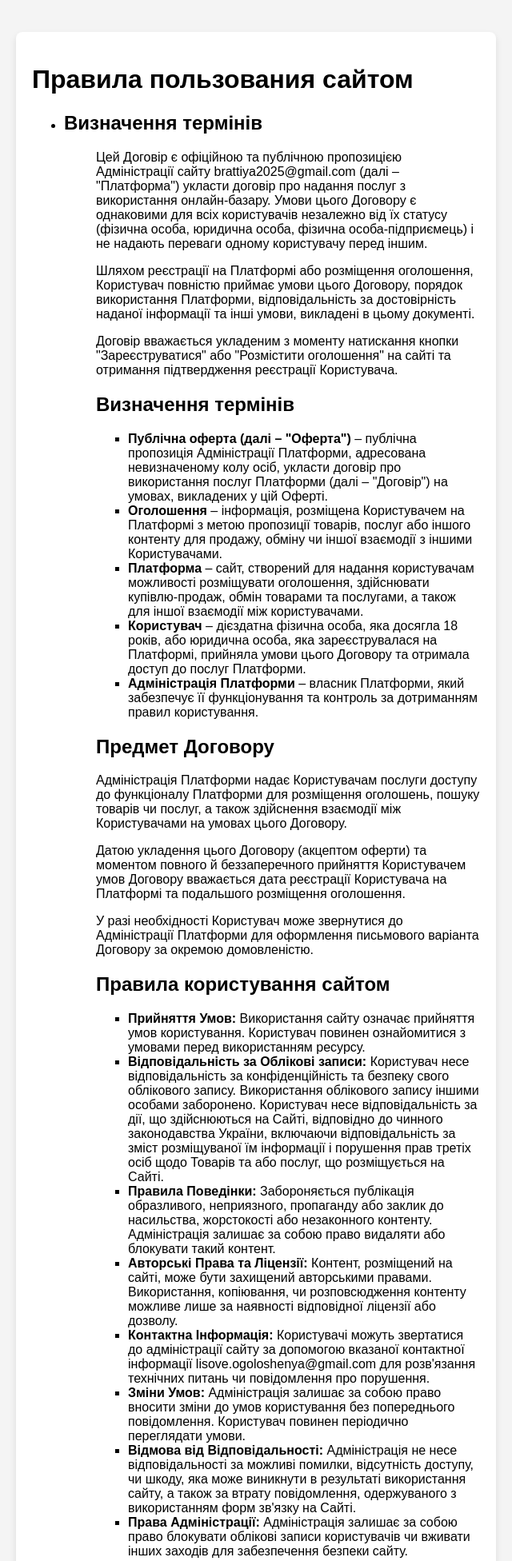
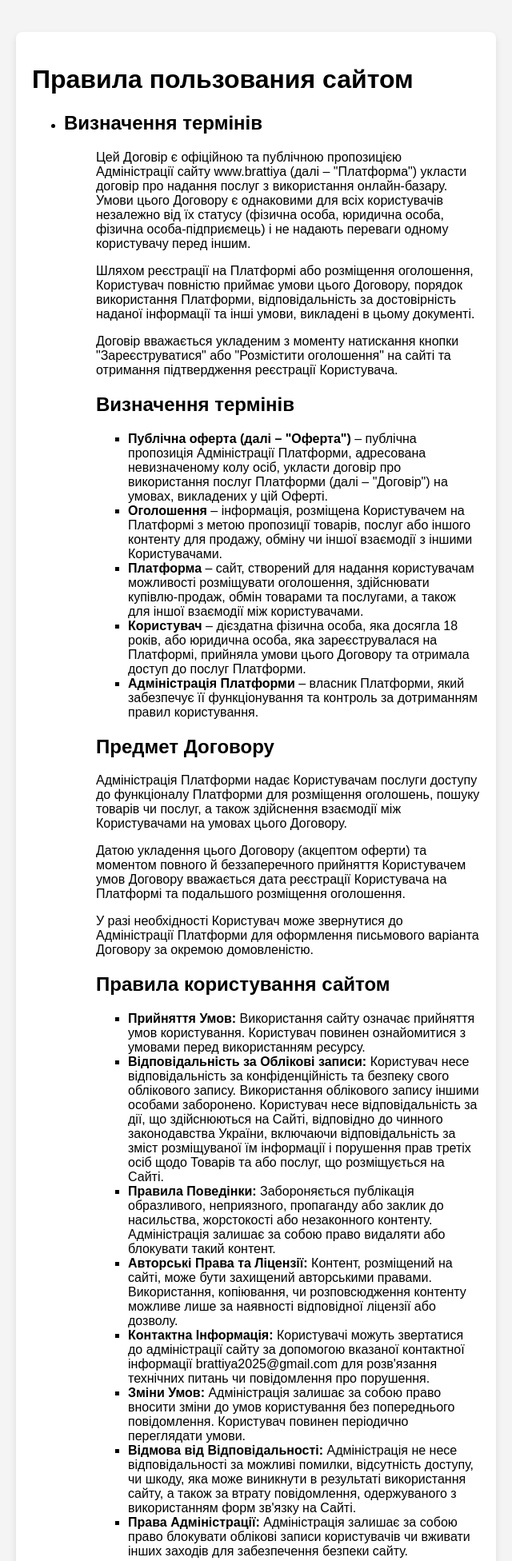
Before and after one commit to gorohfndrew/myproject, a Django app: page /ads/rules/ in a window 1280 px wide. Shown: the part 775-2727 px from the top of the page at 80% size, without its empty margins (320-960 px from the left). Run offline with Django 5.2, Linux system fonts and the light colour scheme; data that the repository does not hold is empty.

Commit message:
Сообщение коммита

```diff
--- a/ads/templates/ads/ads_list.html
+++ b/ads/templates/ads/ads_list.html
@@ -197,7 +197,7 @@
     {% endif %}
 
     <!-- Навигационные кнопки -->
-    <a href="{% url 'ads:site_rules' %}" class="btn">Правила сайт</a>
+    <a href="{% url 'ads:categories' %}"class="btn">Категорії</a>
     <a href="{% url 'ads:add_ad' %}" class="add-ad-btn">Додати оголошення</a>
 
     {% if user.is_authenticated %}
--- a/ads/templates/ads/rules.html
+++ b/ads/templates/ads/rules.html
@@ -8,7 +8,7 @@
         <ul>
             <li>  <h2>Визначення термінів</h2>
                 <ul>
-                    <p>Цей Договір є офіційною та публічною пропозицією Адміністрації сайту brattiya2025@gmail.com (далі – "Платформа") укласти договір про надання послуг з використання онлайн-базару. Умови цього Договору є однаковими для всіх користувачів незалежно від їх статусу (фізична особа, юридична особа, фізична особа-підприємець) і не надають переваги одному користувачу перед іншим.</p>
+                    <p>Цей Договір є офіційною та публічною пропозицією Адміністрації сайту www.brattiya (далі – "Платформа") укласти договір про надання послуг з використання онлайн-базару. Умови цього Договору є однаковими для всіх користувачів незалежно від їх статусу (фізична особа, юридична особа, фізична особа-підприємець) і не надають переваги одному користувачу перед іншим.</p>
 
                     <p>Шляхом реєстрації на Платформі або розміщення оголошення, Користувач повністю приймає умови цього Договору, порядок використання Платформи, відповідальність за достовірність наданої інформації та інші умови, викладені в цьому документі.</p>
 
@@ -35,7 +35,7 @@
         <li><strong>Відповідальність за Облікові записи:</strong> Користувач несе відповідальність за конфіденційність та безпеку свого облікового запису. Використання облікового запису іншими особами заборонено. Користувач несе відповідальність за дії, що здійснюються на Сайті, відповідно до чинного законодавства України, включаючи відповідальність за зміст розміщуваної їм інформації і порушення прав третіх осіб щодо Товарів та або послуг, що розміщується на Сайті.</li>
         <li><strong>Правила Поведінки:</strong> Забороняється публікація образливого, неприязного, пропаганду або заклик до насильства, жорстокості або незаконного контенту. Адміністрація залишає за собою право видаляти або блокувати такий контент.</li>
         <li><strong>Авторські Права та Ліцензії:</strong> Контент, розміщений на сайті, може бути захищений авторськими правами. Використання, копіювання, чи розповсюдження контенту можливе лише за наявності відповідної ліцензії або дозволу.</li>
-        <li><strong>Контактна Інформація:</strong> Користувачі можуть звертатися до адміністрації сайту за допомогою вказаної контактної інформації lisove.ogoloshenya@gmail.com для розв'язання технічних питань чи повідомлення про порушення.</li>
+        <li><strong>Контактна Інформація:</strong> Користувачі можуть звертатися до адміністрації сайту за допомогою вказаної контактної інформації brattiya2025@gmail.com для розв'язання технічних питань чи повідомлення про порушення.</li>
         <li><strong>Зміни Умов:</strong> Адміністрація залишає за собою право вносити зміни до умов користування без попереднього повідомлення. Користувач повинен періодично переглядати умови.</li>
         <li><strong>Відмова від Відповідальності:</strong> Адміністрація не несе відповідальності за можливі помилки, відсутність доступу, чи шкоду, яка може виникнути в результаті використання сайту, а також за втрату повідомлення, одержуваного з використанням форм зв'язку на Сайті.</li>
         <li><strong>Права Адміністрації:</strong> Адміністрація залишає за собою право блокувати облікові записи користувачів чи вживати інших заходів для забезпечення безпеки сайту.</li>
```
